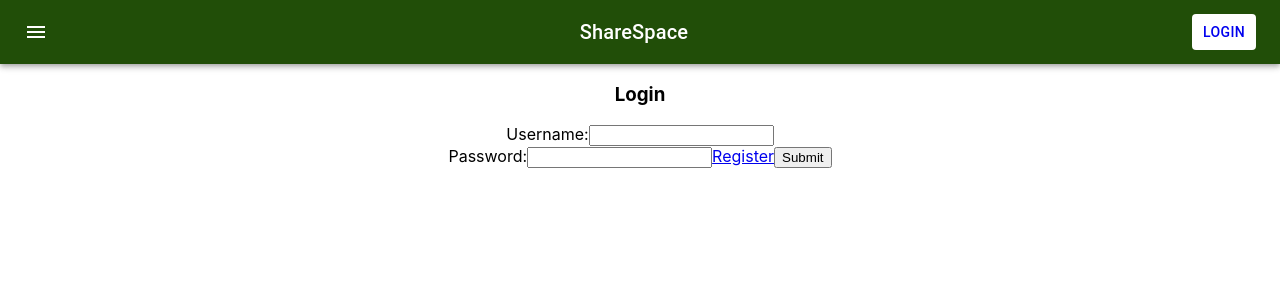
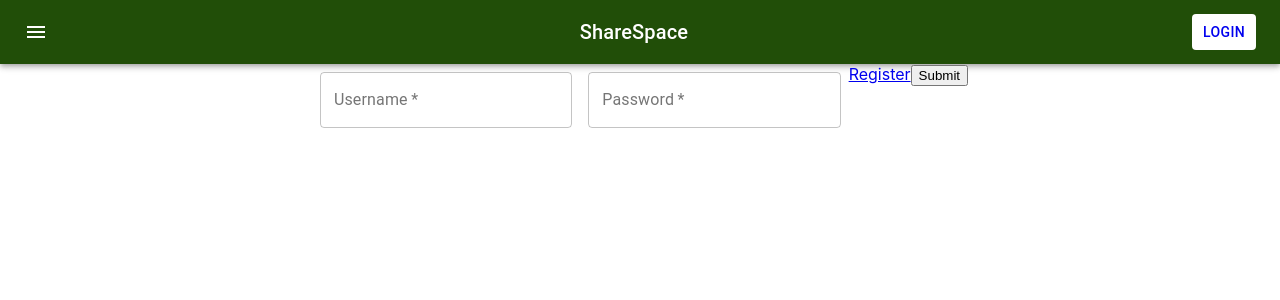
Before and after one commit to curlygirltech/Getaway, a React (Create React App) app in the folder client/: page /login in a window 1280 px wide. Shown: the top 300 px of the page. Built offline with nearby package versions, Linux system fonts and the light colour scheme; the HTML template or start-up script is replaced by a standard one.

Commit message:
material ui login form

```diff
--- a/client/src/screens/Login.jsx
+++ b/client/src/screens/Login.jsx
@@ -1,125 +1,70 @@
-import React from 'react'
-import { useState } from 'react'
-import {Link} from 'react-router-dom'
+import React from "react";
+import { useState } from "react";
+import { Link } from "react-router-dom";
 
+import TextField from "@material-ui/core/TextField";
+import { makeStyles } from "@material-ui/core/styles";
 
-
-// import TextField from '@material-ui/core/TextField';
-// import { makeStyles } from '@material-ui/core/styles';
-
-
-
-// const useStyles = makeStyles((theme) => ({
-//   root: {
-//     '& .MuiTextField-root': {
-//       margin: theme.spacing(1),
-//       width: '25ch',
-//     },
-//   },
-// }));
-
-// export default function FormPropsTextFields() {
-//   const classes = useStyles();
+const useStyles = makeStyles((theme) => ({
+  root: {
+    "& .MuiTextField-root": {
+      margin: theme.spacing(1),
+      width: "25ch",
+    },
+  },
+}));
 
 export default function Login(props) {
+  const classes = useStyles();
   const [formData, setFormData] = useState({
-    username:'',
-    password:''
-  })
+    username: "",
+    password: "",
+  });
 
-  const { username, password } = formData
-  const { handleLogin } = props
+  const { username, password } = formData;
+  const { handleLogin } = props;
 
   const handleChange = (e) => {
-    const { name, value } = e.target
-    setFormData(prevState => ({
+    const { name, value } = e.target;
+    setFormData((prevState) => ({
       ...prevState,
-      [name]: value
-    }))
-}
+      [name]: value,
+    }));
+  };
 
   return (
-    // <form className={classes.root} noValidate autoComplete="off"></form>
-    <>
-      <form onSubmit={(e) => {
-        e.preventDefault()
-          handleLogin(formData)
-      }}>
-        <h3>Login</h3>
-        <label>
-          Username:
-        <input
-          type='text'
-          name='username'
+    <form
+      className={classes.root}
+      noValidate
+      autoComplete="off"
+      onSubmit={(e) => {
+        e.preventDefault();
+        handleLogin(formData);
+      }}
+    >
+      <TextField
+        required
+        id="outlined-required"
+        label="Username"
+        name="username"
         value={username}
         onChange={handleChange}
+        variant="outlined"
       />
-        </label>
-        <br/>
-        <label>
-          Password:
-        <input
-          type='password'
-          name='password'
+
+      <TextField
+        required
+        id="outlined-password-input"
+        label="Password"
+        type="password"
+        autoComplete="current-password"
+        name="password"
         value={password}
         onChange={handleChange}
+        variant="outlined"
       />
-        </label>
-        <Link to='/register' >Register</Link>
+      <Link to="/register">Register</Link>
       <button>Submit</button>
     </form>
-
-
-    </>
-//     <div>
-//         <TextField
-//           required
-//           id="outlined-required"
-//           label="Required"
-//           defaultValue="Hello World"
-//           variant="outlined"
-//         />
-//         <TextField
-//           disabled
-//           id="outlined-disabled"
-//           label="Disabled"
-//           defaultValue="Hello World"
-//           variant="outlined"
-//         />
-//         <TextField
-//           id="outlined-password-input"
-//           label="Password"
-//           type="password"
-//           autoComplete="current-password"
-//           variant="outlined"
-//         />
-//         <TextField
-//           id="outlined-read-only-input"
-//           label="Read Only"
-//           defaultValue="Hello World"
-//           InputProps={{
-//             readOnly: true,
-//           }}
-//           variant="outlined"
-//         />
-//         <TextField
-//           id="outlined-number"
-//           label="Number"
-//           type="number"
-//           InputLabelProps={{
-//             shrink: true,
-//           }}
-//           variant="outlined"
-//         />
-//         <TextField id="outlined-search" label="Search field" type="search" variant="outlined" />
-//         <TextField
-//           id="outlined-helperText"
-//           label="Helper text"
-//           defaultValue="Default Value"
-//           helperText="Some important text"
-//           variant="outlined"
-//         />
-//       </div>
-//     </form>
-)
+  );
 }
```
Lines whose indentation alone changed are shown as unchanged.
